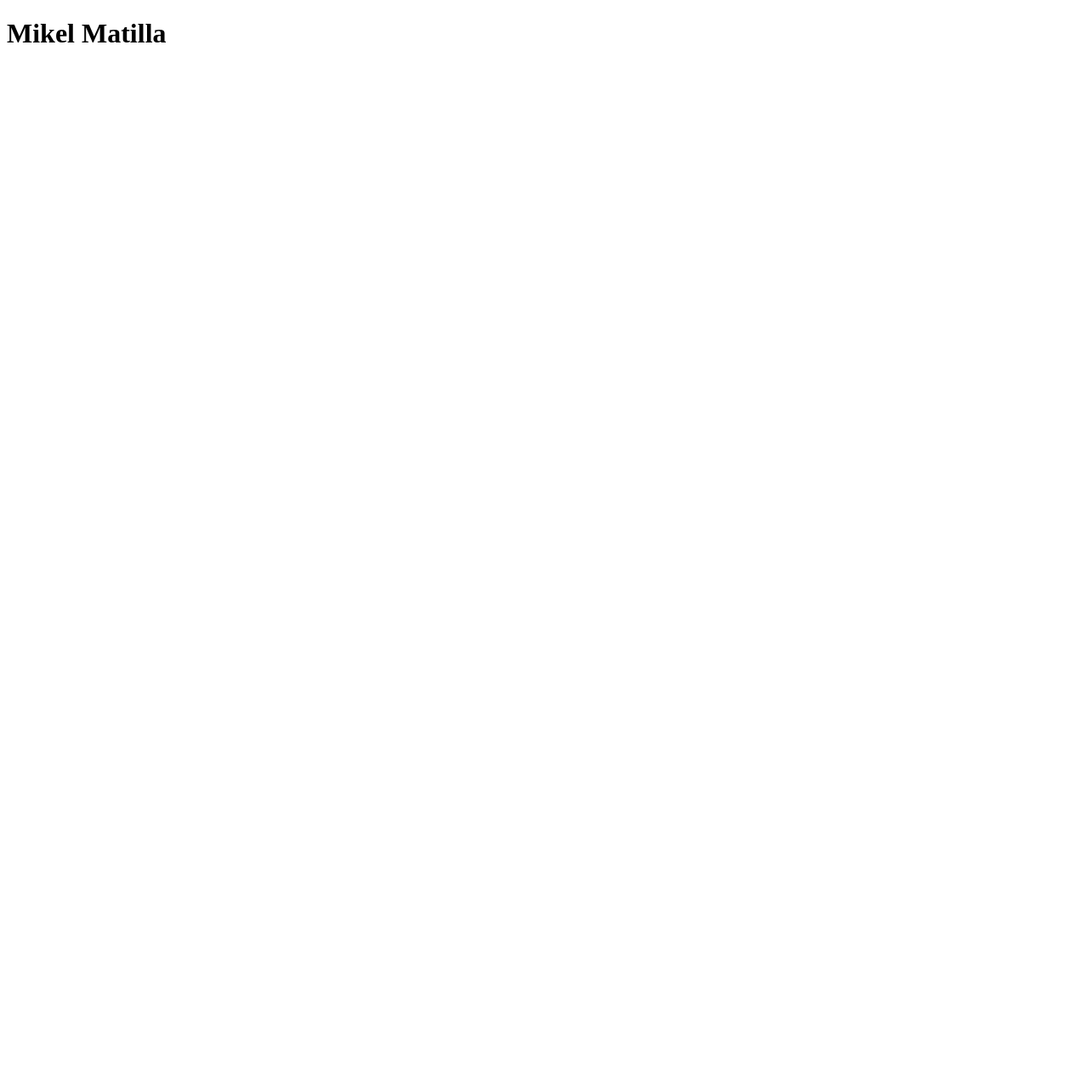
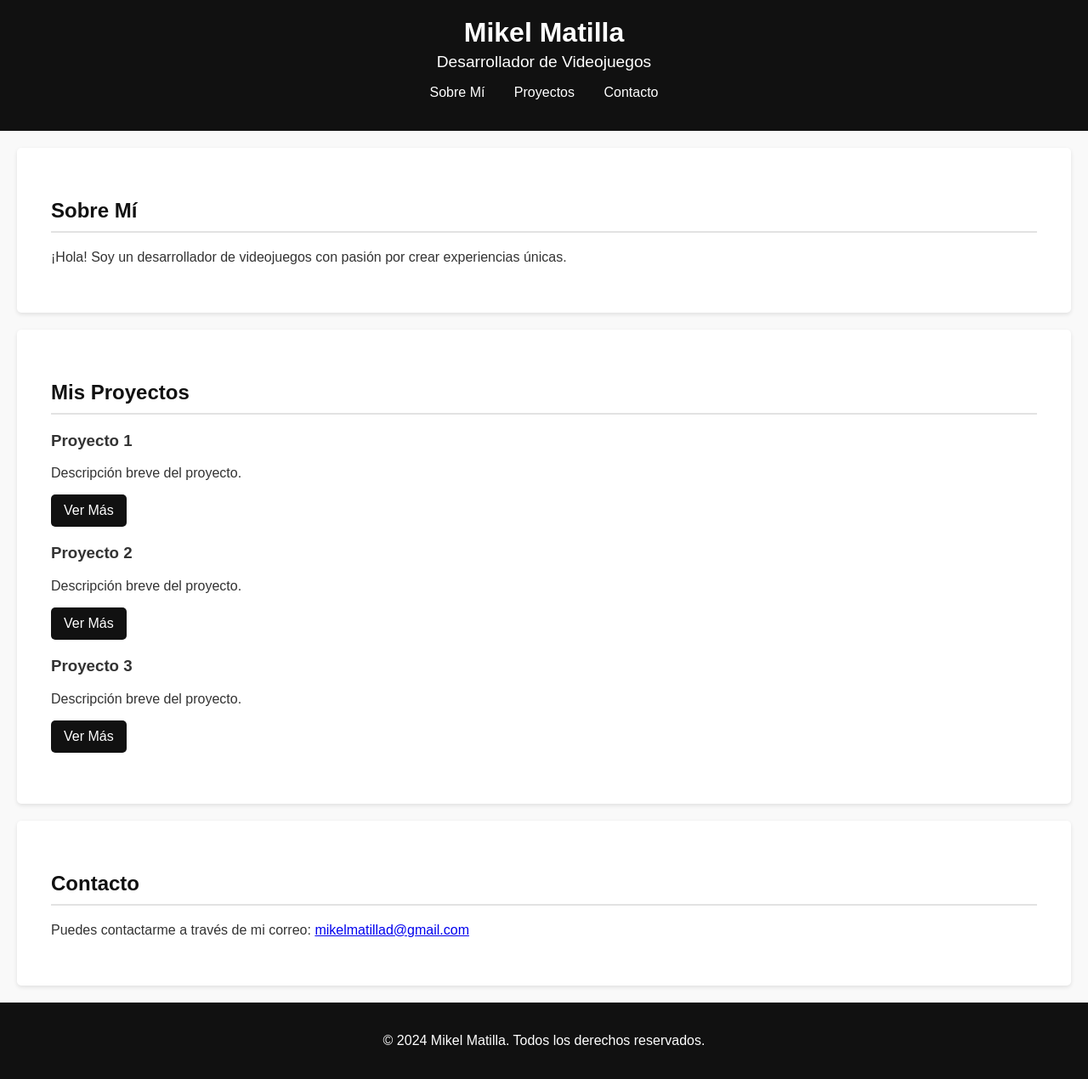
Before and after one commit to mikelmatilla/mikelmatilla.github.io, a plain HTML site: page index.html in a window 1280 px wide. Shown: the whole page at 85% size. Before the commit the page ends 800 px from the top, so only its background shows below. Drawn offline with Linux system fonts and the light colour scheme.

Commit message:
First prototype

```diff
--- a/index.html
+++ b/index.html
@@ -1,11 +1,57 @@
 <!DOCTYPE html>
-<html lang="en">
+<html lang="es">
 <head>
     <meta charset="UTF-8">
     <meta name="viewport" content="width=device-width, initial-scale=1.0">
     <title>Mikel Matilla</title>
+    <link rel="stylesheet" href="styles.css">
 </head>
 <body>
+
+<header>
     <h1>Mikel Matilla</h1>
+    <p>Desarrollador de Videojuegos</p>
+    <nav>
+        <ul>
+            <li><a href="#sobre-mi">Sobre Mí</a></li>
+            <li><a href="#proyectos">Proyectos</a></li>
+            <li><a href="#contacto">Contacto</a></li>
+        </ul>
+    </nav>
+</header>
+
+<section id="sobre-mi">
+    <h2>Sobre Mí</h2>
+    <p>¡Hola! Soy un desarrollador de videojuegos con pasión por crear experiencias únicas.</p>
+</section>
+
+<section id="proyectos">
+    <h2>Mis Proyectos</h2>
+    <div class="proyecto">
+        <h3>Proyecto 1</h3>
+        <p>Descripción breve del proyecto.</p>
+        <a href="[enlace-a-proyecto-1]" class="btn">Ver Más</a>
+    </div>
+    <div class="proyecto">
+        <h3>Proyecto 2</h3>
+        <p>Descripción breve del proyecto.</p>
+        <a href="[enlace-a-proyecto-2]" class="btn">Ver Más</a>
+    </div>
+    <div class="proyecto">
+        <h3>Proyecto 3</h3>
+        <p>Descripción breve del proyecto.</p>
+        <a href="[enlace-a-proyecto-3]" class="btn">Ver Más</a>
+    </div>
+</section>
+
+<section id="contacto">
+    <h2>Contacto</h2>
+    <p>Puedes contactarme a través de mi correo: <a href="mailto:mikelmatillad@gmail.com">mikelmatillad@gmail.com</a></p>
+</section>
+
+<footer>
+    <p>&copy; 2024 Mikel Matilla. Todos los derechos reservados.</p>
+</footer>
+
 </body>
 </html>
--- /dev/null
+++ b/styles.css
@@ -0,0 +1,79 @@
+body {
+    font-family: 'Arial', sans-serif;
+    margin: 0;
+    padding: 0;
+    background-color: #f9f9f9;
+    color: #333;
+}
+
+header {
+    background-color: #111;
+    color: #fff;
+    padding: 20px 0;
+    text-align: center;
+}
+
+header h1 {
+    margin: 0;
+}
+
+header p {
+    font-size: 1.2em;
+    margin: 5px 0;
+}
+
+nav ul {
+    list-style: none;
+    padding: 0;
+}
+
+nav ul li {
+    display: inline;
+    margin: 0 15px;
+}
+
+nav a {
+    color: #fff;
+    text-decoration: none;
+}
+
+section {
+    padding: 40px;
+    margin: 20px;
+    background: #fff;
+    border-radius: 5px;
+    box-shadow: 0 2px 5px rgba(0, 0, 0, 0.1);
+}
+
+h2 {
+    color: #111;
+    border-bottom: 2px solid #e2e2e2;
+    padding-bottom: 10px;
+}
+
+.proyecto {
+    margin: 20px 0;
+}
+
+.btn {
+    display: inline-block;
+    padding: 10px 15px;
+    background-color: #111;
+    color: #fff;
+    text-decoration: none;
+    border-radius: 5px;
+}
+
+.btn:hover {
+    background-color: #333;
+}
+
+footer {
+    text-align: center;
+    padding: 20px 0;
+    background: #111;
+    color: #fff;
+    position: relative;
+    bottom: 0;
+    width: 100%;
+}
```
